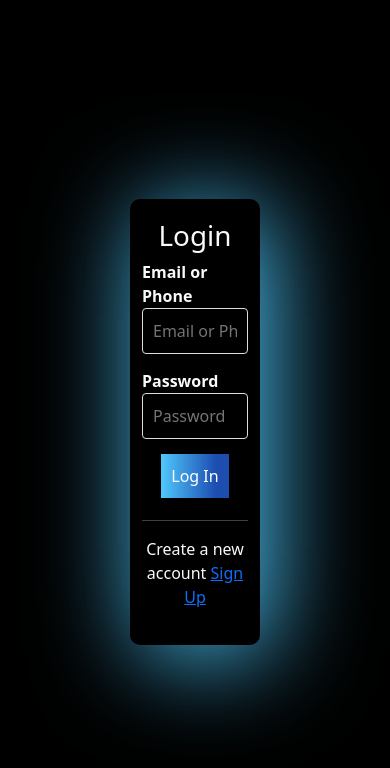
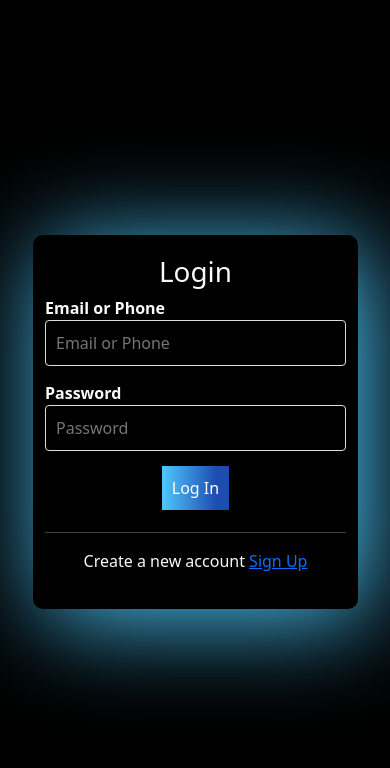
Before and after one commit to AkarshDileep/dbms-project, a plain HTML site: page index.html in a window 390 px wide. Drawn offline with nearby package versions, Linux system fonts and the light colour scheme.

Commit message:
index.html

```diff
--- a/index.html
+++ b/index.html
@@ -11,7 +11,7 @@
 
 </head>
 <body class="bg-black text-light">
-    <div class="container col-4" data-aos="zoom-in" data-aos-duration="2000">
+    <div class="container col-10 col-md-4" data-aos="zoom-in" data-aos-duration="2000">
         <form action="#">
             <h1>Login</h1>
             <div class="input-container">
```
